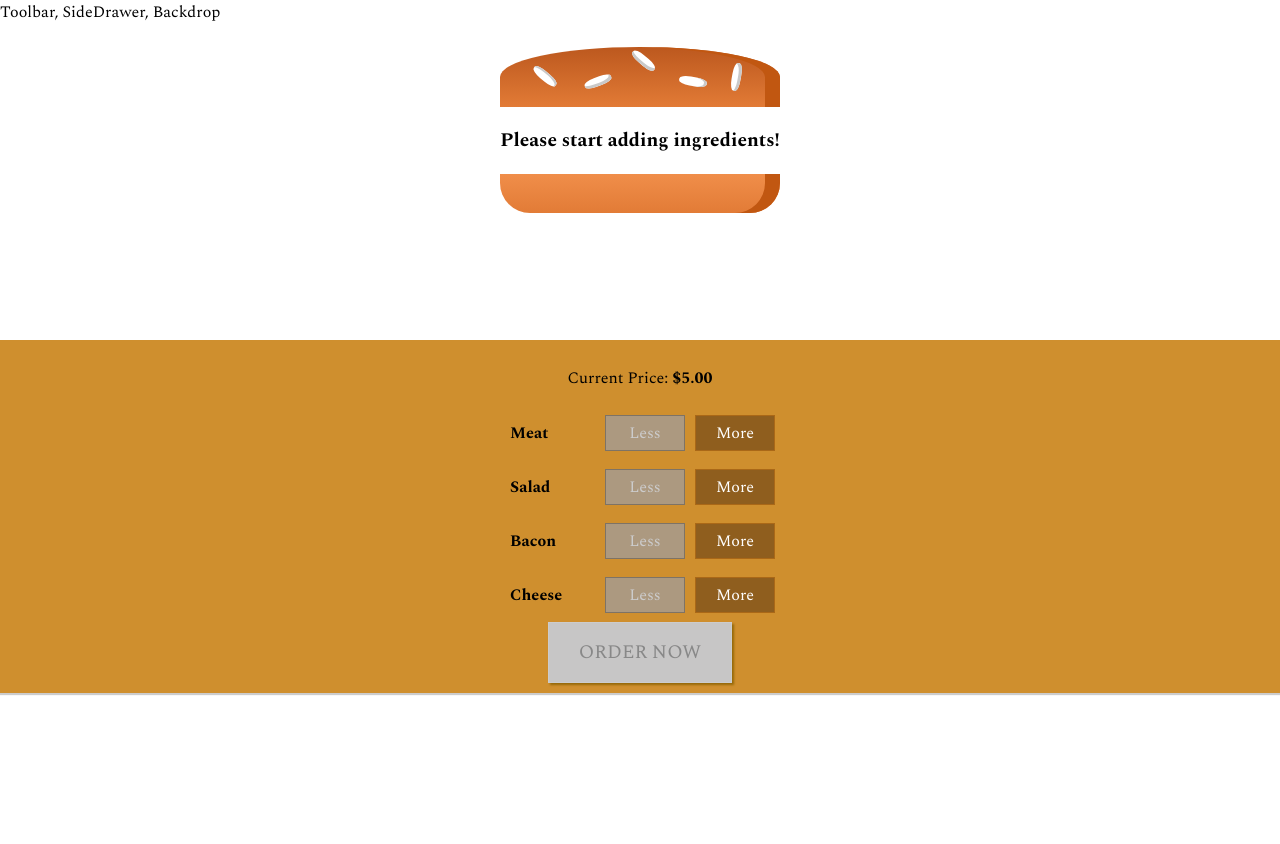
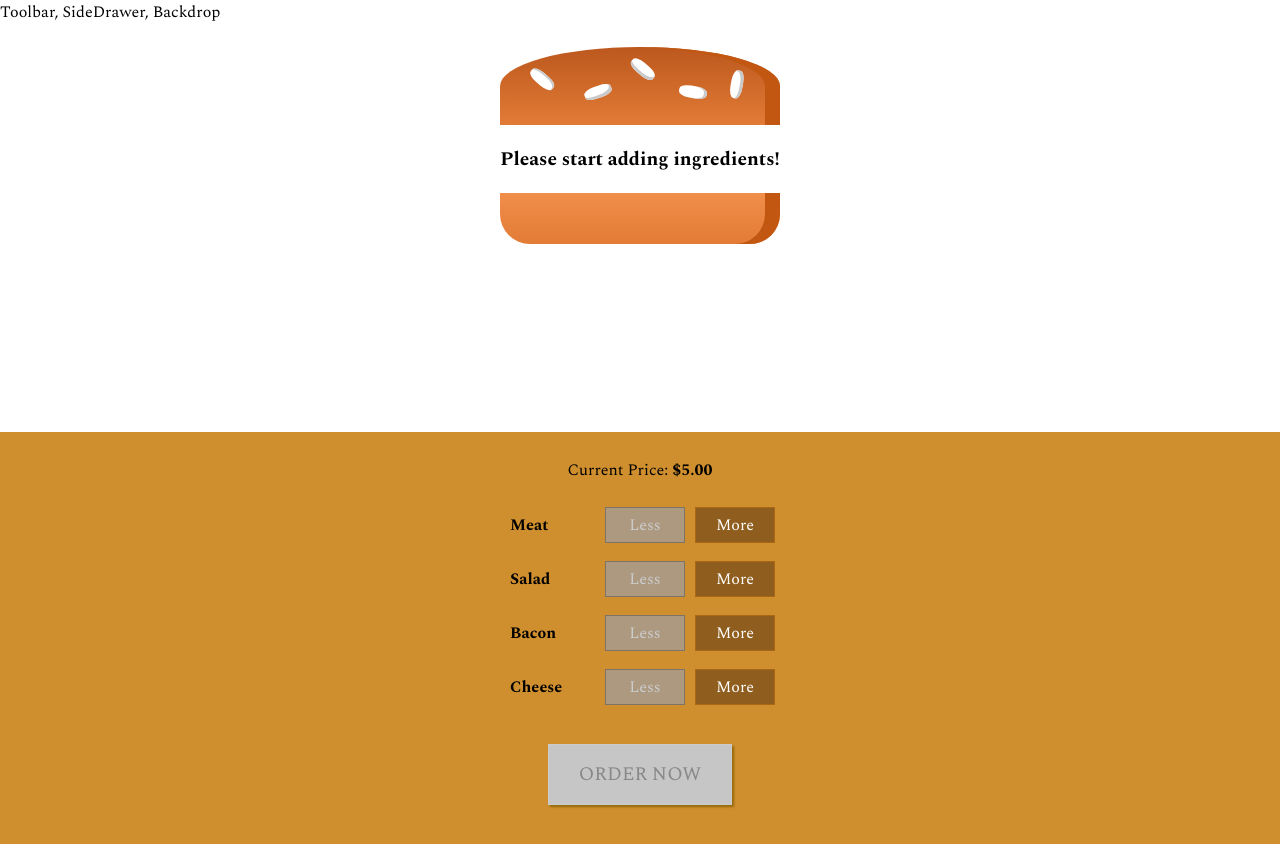
Before and after one commit to mazma1/burger-builder, a React (Create React App) app: page / in a window 1280 px wide. Before the commit the page ends 800 px from the top, so only its background shows below. Built offline with nearby package versions, Linux system fonts and the light colour scheme.

Commit message:
make some ui fixes

```diff
--- a/src/components/burger/Burger.module.css
+++ b/src/components/burger/Burger.module.css
@@ -1,7 +1,7 @@
 .burger {
   width: 100%;
   margin: auto;
-  height: 250px;
+  height: 50%;
   overflow: scroll;
   text-align: center;
   font-weight: bold;
@@ -11,20 +11,20 @@
 @media (min-width: 1000px) and (min-height: 700px) {
   .burger {
     width: 700px;
-    height: 600px;
+    height: 50%;
   }
 }
 
 @media (min-width: 500px) and (min-height: 401px) {
   .burger {
     width: 450px;
-    height: 400px;
+    height: 50%;
   }
 }
 
 @media (min-width: 500px) and (min-height: 400px) {
   .burger {
     width: 350px;
-    height: 300px;
+    height: 50%;
   }
 }
--- a/src/components/burger/build-controls/BuildControls.module.css
+++ b/src/components/burger/build-controls/BuildControls.module.css
@@ -7,6 +7,7 @@
   box-shadow: 0 2px 1px #ccc;
   margin: auto;
   padding: 10px 0;
+  height: 50%;
 }
 
 .order-button {
@@ -18,6 +19,7 @@
   font-family: inherit;
   font-size: 1.2em;
   padding: 15px 30px;
+  margin-top: 30px;
   box-shadow: 2px 2px 2px #966909;
 }
 
--- a/src/components/layout/Layout.module.css
+++ b/src/components/layout/Layout.module.css
@@ -1,3 +1,4 @@
 .content {
   margin-top: 1rem;
+  height: calc(100vh - 1rem);
 }
```
